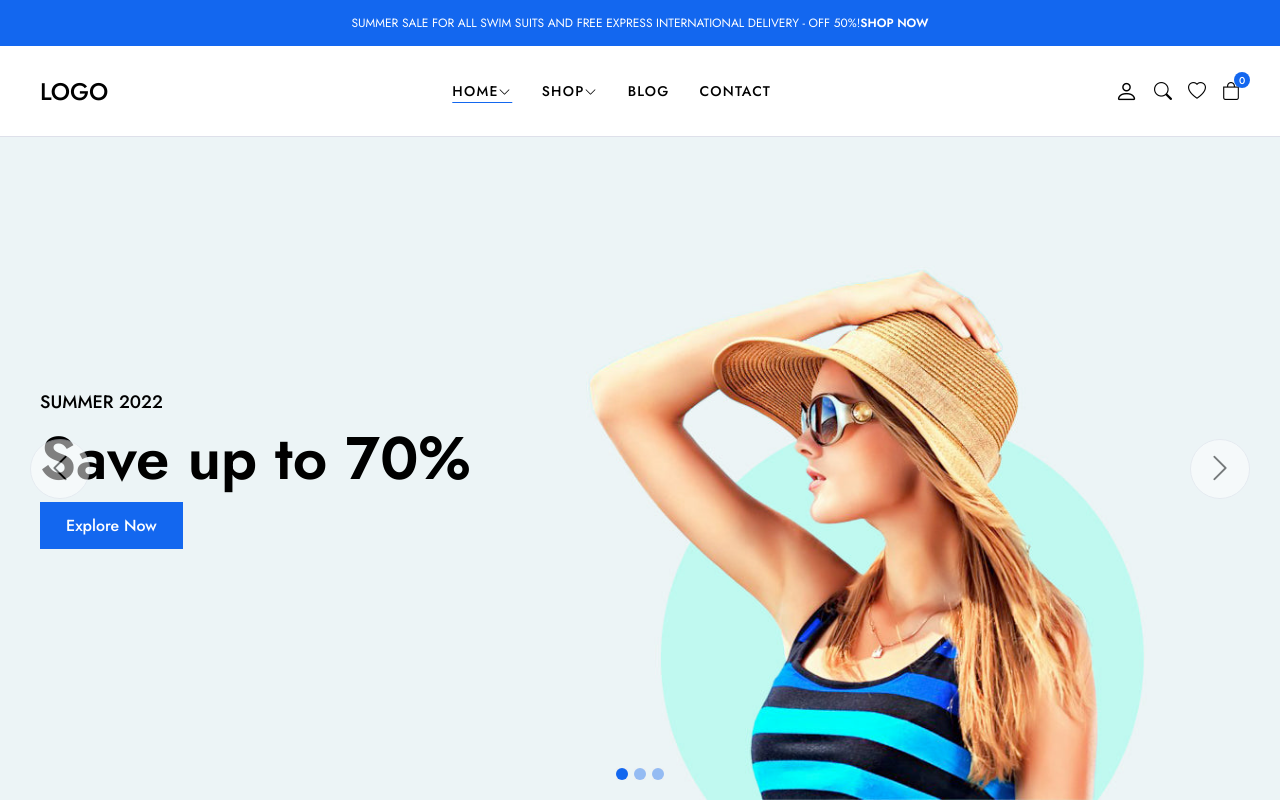
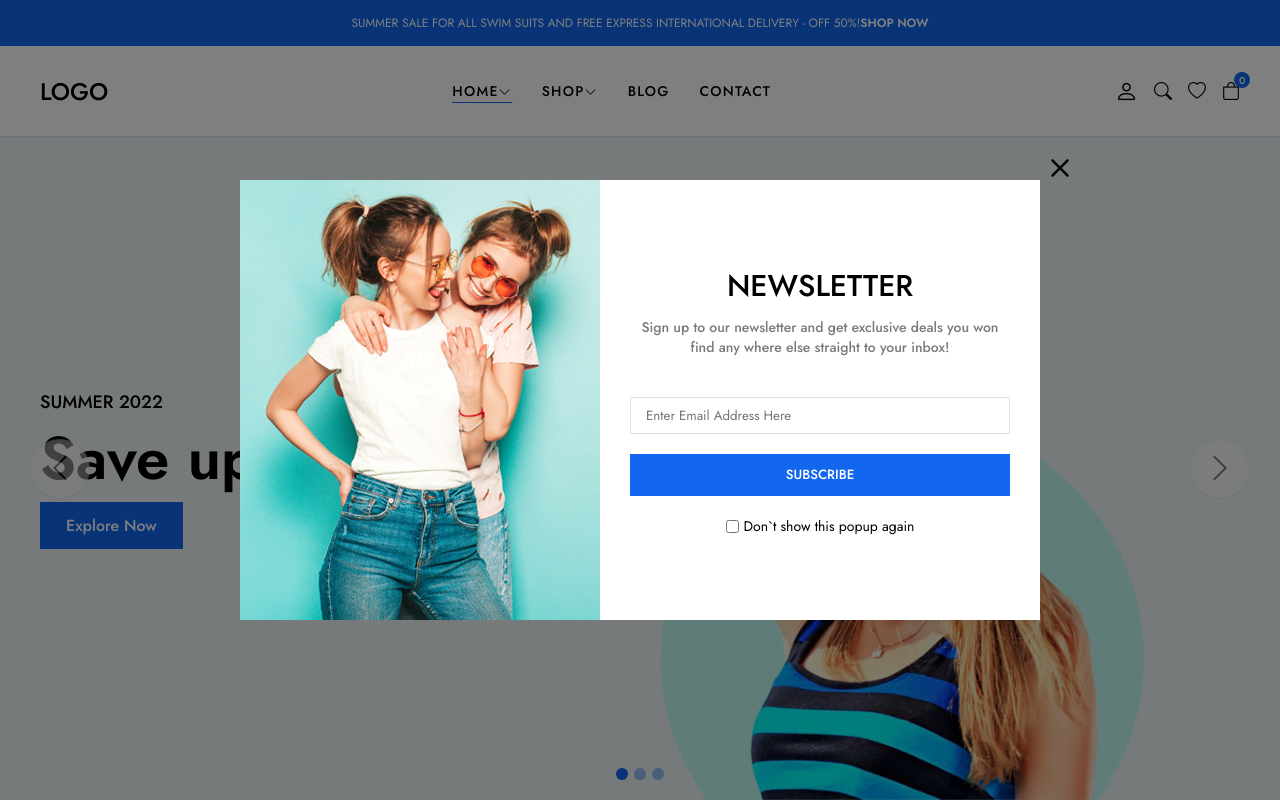
Before and after one commit to serkancan006/React-ETicaret, a React (Vite) app in the folder frontend/: page / in a window 1280 px wide. Shown: the top 800 px of the page. Built offline with nearby package versions, Linux system fonts and the light colour scheme.

Commit message:
localstorage kullanımı

```diff
--- a/frontend/src/components/Layout/Header/Header.jsx
+++ b/frontend/src/components/Layout/Header/Header.jsx
@@ -1,4 +1,5 @@
 import "./Header.css";
+import PropTypes from "prop-types";
 
 const Header = ({ setIsSearchShow }) => {
   return (
@@ -211,3 +212,7 @@
 };
 
 export default Header;
+
+Header.propTypes = {
+  setIsSearchShow: PropTypes.func
+}
--- /dev/null
+++ b/frontend/src/components/Modals/Dialog/Dialog.css
@@ -0,0 +1,100 @@
+.modal-dialog {
+    position: absolute;
+    top: 0;
+    left: 0;
+    width: 100%;
+    height: 100%;
+    display: flex;
+    justify-content: center;
+    align-items: center;
+    z-index: 999;
+    transition: 0.3s ease all;
+    visibility: hidden;
+    opacity: 0;
+}
+
+.modal-dialog.show {
+    visibility: visible !important;
+    opacity: 1;
+}
+
+.modal-overlay {
+    content: "";
+    width: 100%;
+    height: 100%;
+    background-color: black;
+    position: fixed;
+    top: 0;
+    left: 0;
+    opacity: 0.5;
+}
+
+.modal-dialog .modal-content {
+    max-width: 800px;
+    width: 100%;
+    background-color: #fff;
+    position: fixed;
+    z-index: 10;
+    display: flex;
+    align-items: center;
+}
+
+.modal-dialog .modal-content .modal-close {
+    position: absolute;
+    top: -40px;
+    right: -40px;
+    background-color: transparent;
+    font-size: 40px;
+}
+
+.modal-dialog .modal-content .modal-image {
+    display: flex;
+}
+
+.modal-dialog .modal-content .popup-wrapper {
+    padding: 30px;
+    text-align: center;
+}
+
+.modal-dialog .modal-content .popup-title h3 {
+    font-size: 30px;
+    font-weight: 500;
+}
+
+.modal-dialog .modal-content .popup-text {
+    font-size: 14px;
+    color: #7a7a7a;
+    font-weight: 500;
+    margin-top: 10px;
+}
+
+.modal-dialog .modal-content .popup-form {
+    display: flex;
+    flex-direction: column;
+    row-gap: 20px;
+    margin-top: 40px;
+}
+
+.modal-dialog .modal-content .popup-form label {
+    display: flex;
+    align-items: center;
+    justify-content: center;
+    column-gap: 5px;
+    font-size: 14px;
+}
+
+@media (max-width: 576px) {
+    .modal-dialog .modal-content {
+        max-width: 350px;
+    }
+
+    .modal-dialog .modal-content .modal-close {
+        top: 0px;
+        right: 0px;
+        font-size: 30px;
+    }
+
+    .modal-dialog .modal-content .modal-image {
+        display: none;
+    }
+}
--- /dev/null
+++ b/frontend/src/components/Modals/Dialog/Dialog.jsx
@@ -0,0 +1,50 @@
+import "./Dialog.css";
+import PropTypes from "prop-types";
+
+const Dialog = ({ isDialogShow, setIsDialogShow }) => {
+
+    const handleCloseDialog = (event) => {
+        const checked = event.target.checked;
+        localStorage.setItem("dialog", JSON.stringify(!checked))
+        //console.log(event.target.checked);
+    };
+
+    return (
+        <div className={`modal-dialog ${isDialogShow ? "show" : ""}`}>
+            <div className="modal-content">
+                <button className="modal-close" onClick={() => setIsDialogShow(false)}>
+                    <i className="bi bi-x"></i>
+                </button>
+                <div className="modal-image">
+                    <img src="img/modal-dialog.jpg" alt="" />
+                </div>
+                <div className="popup-wrapper">
+                    <div className="popup-content">
+                        <div className="popup-title">
+                            <h3>NEWSLETTER</h3>
+                        </div>
+                        <p className="popup-text">
+                            Sign up to our newsletter and get exclusive deals you won find any where else straight to your inbox!
+                        </p>
+                        <form className="popup-form">
+                            <input type="text" placeholder="Enter Email Address Here" />
+                            <button className="btn btn-primary">SUBSCRIBE</button>
+                            <label>
+                                <input type="checkbox" onChange={handleCloseDialog} />
+                                <span>Don`t show this popup again</span>
+                            </label>
+                        </form>
+                    </div>
+                </div>
+            </div>
+            <div className="modal-overlay" onClick={() => setIsDialogShow(false)}></div>
+        </div>
+    )
+}
+
+export default Dialog
+
+Dialog.propTypes = {
+    isDialogShow: PropTypes.bool,
+    setIsDialogShow: PropTypes.func
+}
--- a/frontend/src/components/Modals/Search/Search.jsx
+++ b/frontend/src/components/Modals/Search/Search.jsx
@@ -1,4 +1,5 @@
 import './Search.css';
+import PropTypes from "prop-types";
 
 const Search = ({ isSearchShow, setIsSearchShow }) => {
     return (
@@ -43,3 +44,8 @@
 }
 
 export default Search
+
+Search.propTypes = {
+    isSearchShow: PropTypes.bool,
+    setIsSearchShow: PropTypes.func
+}
--- a/frontend/src/layouts/MainLayout.jsx
+++ b/frontend/src/layouts/MainLayout.jsx
@@ -2,13 +2,28 @@
 import Header from "../components/Layout/Header/Header"
 import Proptypes from "prop-types";
 import Search from "../components/Modals/Search/Search";
-import { useState } from "react";
+import { useState, useEffect } from "react";
+import Dialog from "../components/Modals/Dialog/Dialog";
 
 const MainLayout = ({ children }) => {
   const [isSearchShow, setIsSearchShow] = useState(false);
+  const [isDialogShow, setIsDialogShow] = useState(false);
+
+
+  useEffect(() => {
+    const dialogStatus = localStorage.getItem("dialog")
+                            ? JSON.parse(localStorage.getItem("dialog"))
+                            : localStorage.setItem("dialog", JSON.stringify(true));
+
+    setTimeout(() => {
+      setIsDialogShow(dialogStatus);
+    }, 2000);
+  }, [])
+
 
   return (
     <div className="main-layout">
+      <Dialog isDialogShow={isDialogShow} setIsDialogShow={setIsDialogShow} />
       <Search isSearchShow={isSearchShow} setIsSearchShow={setIsSearchShow} />
       <Header setIsSearchShow={setIsSearchShow} />
       {children}
```
